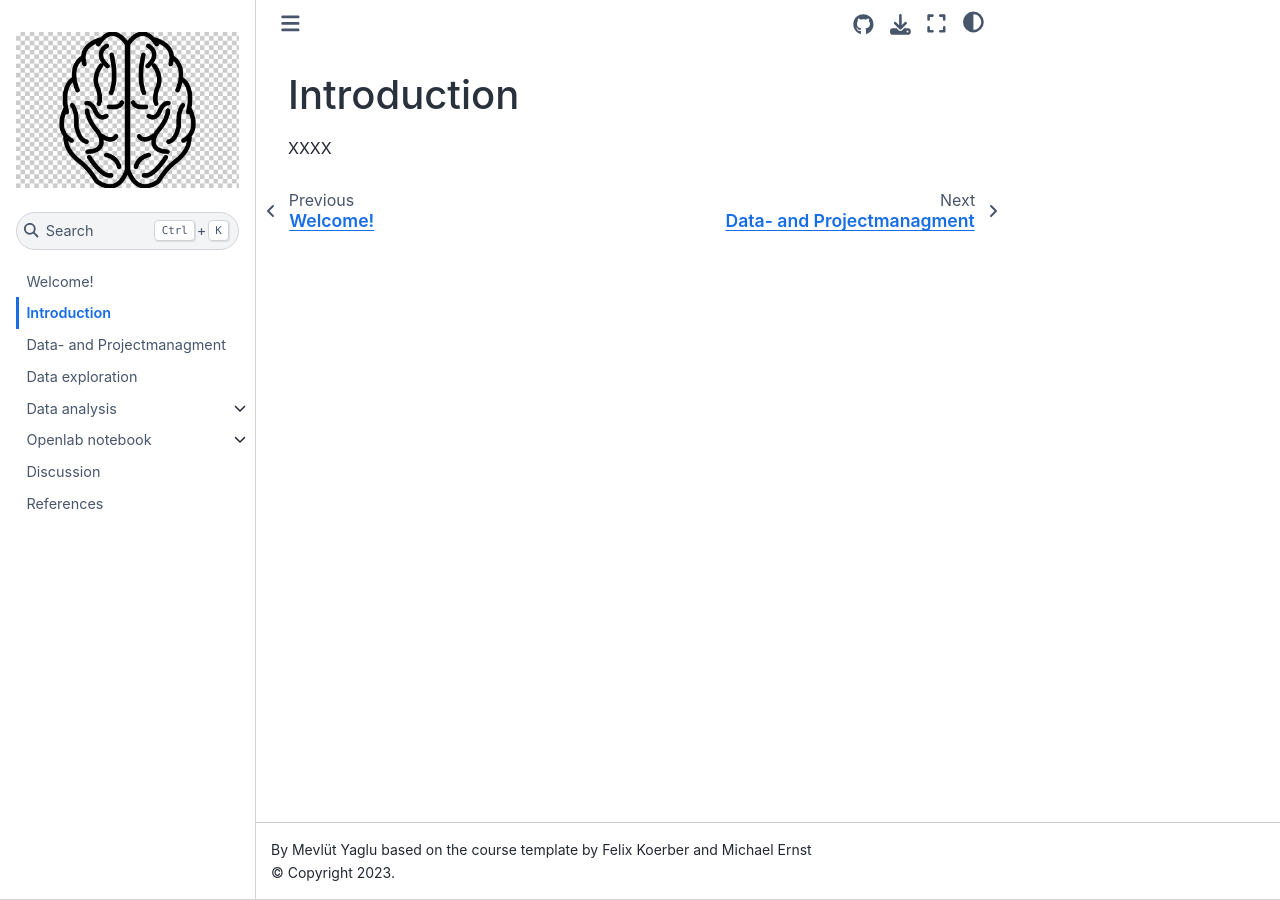
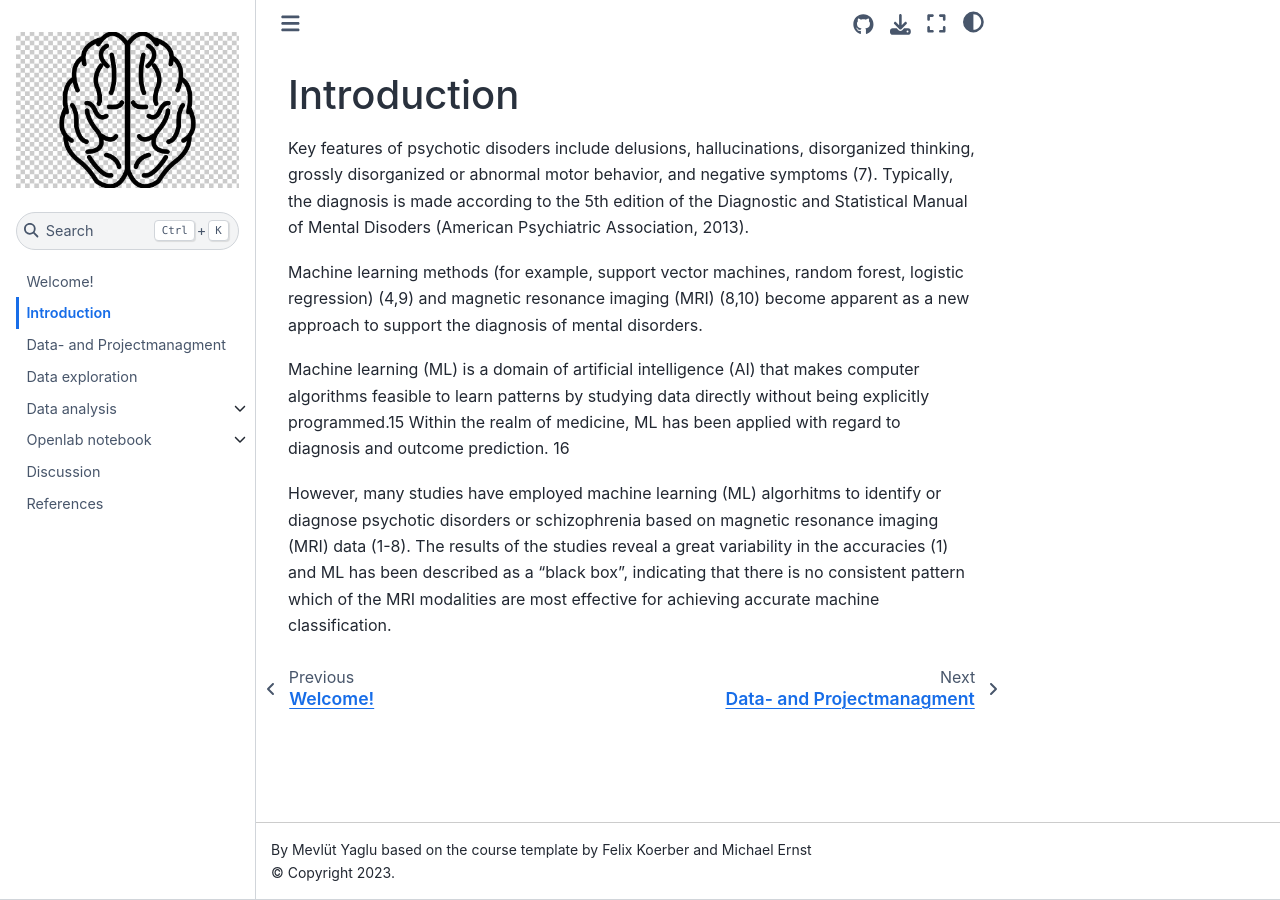
Before and after one commit to mello-y/MSc5_research_project, a Jupyter Book: the page built from content/general_information/TheoreticalBackground.md, in a window 1280 px wide. Built offline with Jupyter Book 1.0.4 settings and Sphinx 7.4.7 and the Sphinx Book theme 1.1.4, drawn with Linux system fonts in a browser that asks for light colours.

Commit message:
added theoretical background

```diff
--- a/content/general_information/TheoreticalBackground.md
+++ b/content/general_information/TheoreticalBackground.md
@@ -1,3 +1,9 @@
 ## Introduction
 
-XXXX
+Key features of psychotic disoders include delusions, hallucinations, disorganized thinking, grossly disorganized or abnormal motor behavior, and negative symptoms (7). Typically, the diagnosis is made according to the 5th edition of the Diagnostic and Statistical Manual of Mental Disoders (American Psychiatric Association, 2013).
+
+Machine learning methods (for example, support vector machines, random forest, logistic regression) (4,9) and magnetic resonance imaging (MRI) (8,10) become apparent as a new  approach to support the diagnosis of mental disorders.
+
+Machine learning (ML) is a domain of artificial intelligence (AI) that makes computer algorithms feasible to learn patterns by studying data directly without being explicitly programmed.15 Within the realm of medicine, ML has been applied with regard to diagnosis and outcome prediction. 16
+
+However, many studies have employed machine learning (ML) algorhitms to identify or diagnose psychotic disorders or schizophrenia based on magnetic resonance imaging (MRI) data (1-8). The results of the studies reveal a great variability in the accuracies (1) and ML has been described as a "black box", indicating that there is no consistent pattern which of the MRI modalities are most effective for achieving accurate machine classification.
```
